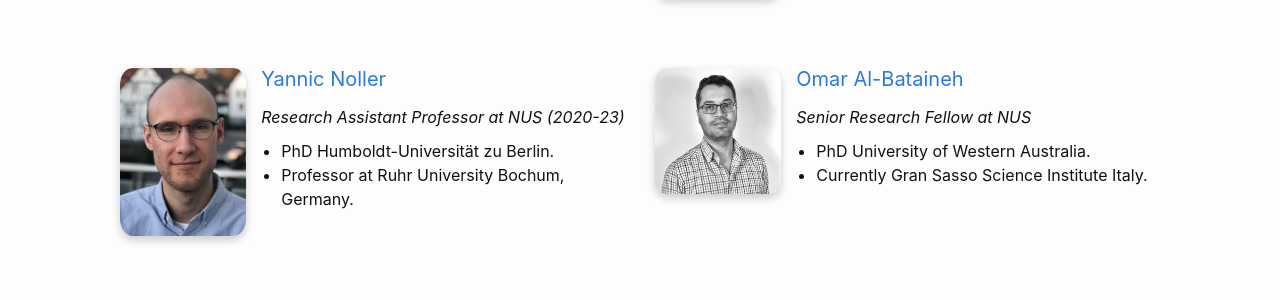
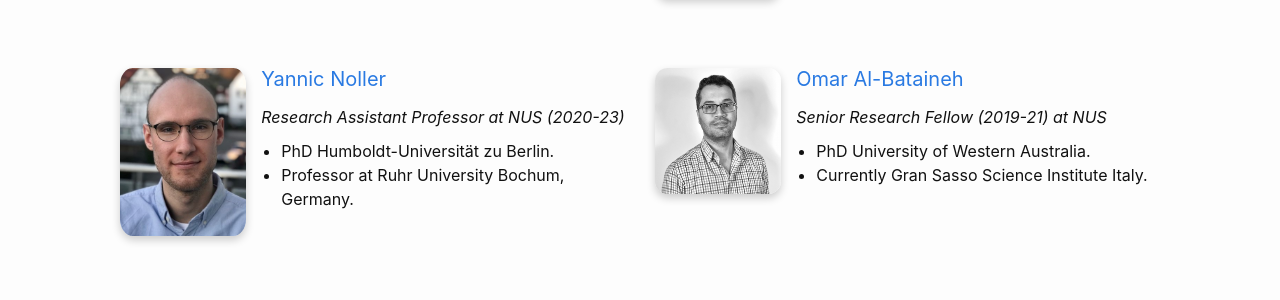
Before and after one commit to nus-tss/nus-tss.github.io, a Jekyll site: the page built from _pages/team.md, in a window 1280 px wide and 900 px high, scrolled down 5113 px. Shown: the part 153-453 px from the top of the window. Built offline with Jekyll 4.4.1, drawn with Linux system fonts in a browser that asks for light colours; nearby versions of some CDN libraries.

Commit message:
Update postdoc-alumni.yml

```diff
--- a/_data/team/postdoc-alumni.yml
+++ b/_data/team/postdoc-alumni.yml
@@ -25,7 +25,7 @@
 
 - name: Omar Al-Bataineh
   photo: omar-image.jpg
-  role-nus: Senior Research Fellow
+  role-nus: Senior Research Fellow (2019-21)
   phd: University of Western Australia
   website: https://omarbat92.github.io/omar-website/
   next: Currently Gran Sasso Science Institute Italy
```
